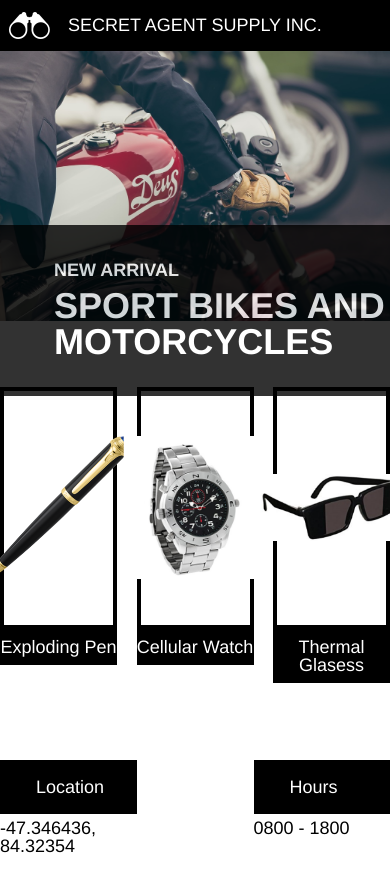
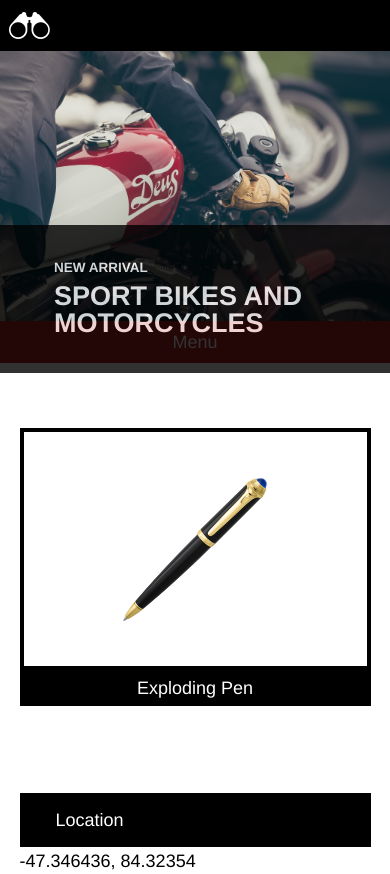
Before and after one commit to bdobel/secretAgentSupply, a plain HTML site: page index.html in a window 390 px wide. Shown: the top 874 px of the page. Drawn offline with Linux system fonts and the light colour scheme.

Commit message:
add mobile media query.

```diff
--- a/index.html
+++ b/index.html
@@ -54,7 +54,7 @@
         <div class="promoted">
 
           <!-- content: column left -->
-          <div class="content-left">
+          <div class="content left">
             <div class="content-image">
               <img src="./resources/img/pen.png" alt="pen">
             </div>
@@ -62,7 +62,7 @@
           </div>
 
           <!-- content: column center -->
-          <div class="content-center">
+          <div class="content center">
             <div class="content-image">
               <img src="./resources/img/watch.png" alt="watch">
             </div>
@@ -70,7 +70,7 @@
           </div>
 
           <!-- content: column right -->
-          <div class="content-right">
+          <div class="content right">
             <div class="content-image">
               <img src="./resources/img/glasses.png" alt="sunglasses">
             </div>
--- a/resources/css/style.css
+++ b/resources/css/style.css
@@ -2,13 +2,6 @@ html {
   font-size: 18px;
   color: white;
   font-family: Helvetica, sans-serif;
-}
-
-/* media queries */
-@media only screen and (max-width: 1024px) {
-  ul.container {
-    display: none;
-  }
 }
 
 /* header */
@@ -70,6 +63,16 @@ html {
   .banner {
     height: 15rem;
   }
+
+  .header .container span {
+    display: none;
+  }
+
+  .header .container img (
+    display: block;
+    margin-left: auto;
+    margin-right: auto;
+    )
 }
 
 /* navigation */
@@ -112,9 +115,7 @@ li a {
   margin-top: 3rem;
 }
 
-.content-left,
-.content-center,
-.content-right {
+.content {
   width: 30%;
 }
 
@@ -160,9 +161,54 @@ li a {
   color: black;
 }
 
+@media only screen and (max-width: 1024px) {
+  .content {
+    width: 47%;
+  }
+
+  .content.right {
+    display: none;
+  }
+}
+
+@media only screen and (max-width: 470px) {
+  .new-arrival h4 {
+    font-size: .75rem;
+  }
+
+  .new-arrival h1 {
+    font-size: 1.5rem;
+  }
+
+  .promoted,
+  .about {
+    flex-wrap: wrap;
+  }
+
+  .content {
+    width: 90%;
+    margin: auto;
+  }
+
+  .content.center {
+    display: none;
+  }
+
+  .about-info {
+    width: 90%;
+    margin: 0.5rem auto;
+  }
+}
+
 /* footer */
 footer {
   margin-top: 4rem;
   background-color: black;
   padding: 5rem 0;
 }
+
+@media only screen and (max-width: 470px) {
+  footer {
+    text-align: center;
+  }
+}
```
